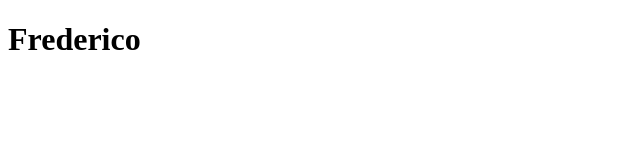
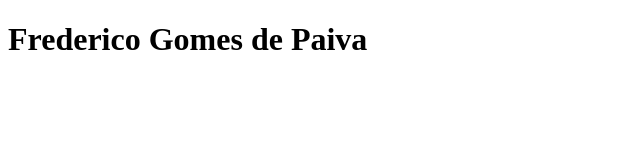
Before and after one commit to fredpaiva42/Git-e-Github, a plain HTML site: page index.html in a window 1280 px wide. Shown: the whole page, without its empty margins (0-640 px from the left). Drawn offline with Linux system fonts and the light colour scheme.

Commit message:
Mudando meu nome para o completo

```diff
--- a/index.html
+++ b/index.html
@@ -5,6 +5,6 @@
     <title>Página</title>
 </head>
 <body>
-    <h1>Frederico</h1>
+    <h1>Frederico Gomes de Paiva</h1>
 </body>
 </html>
```
